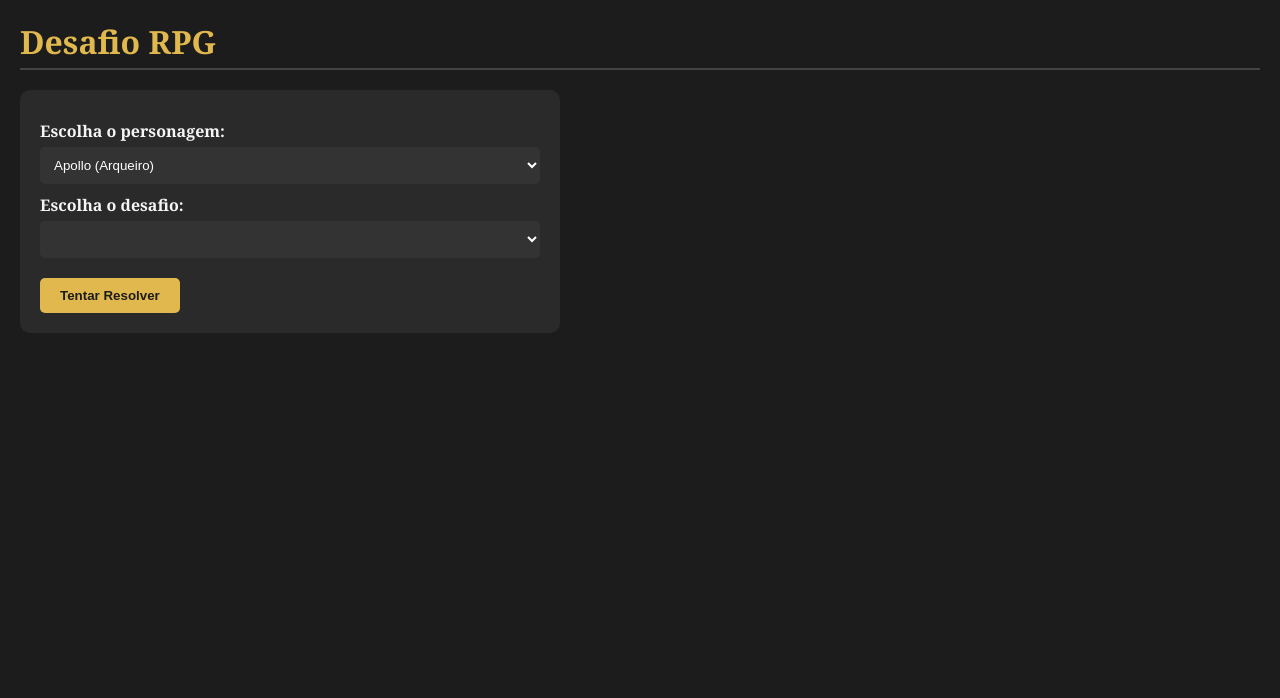
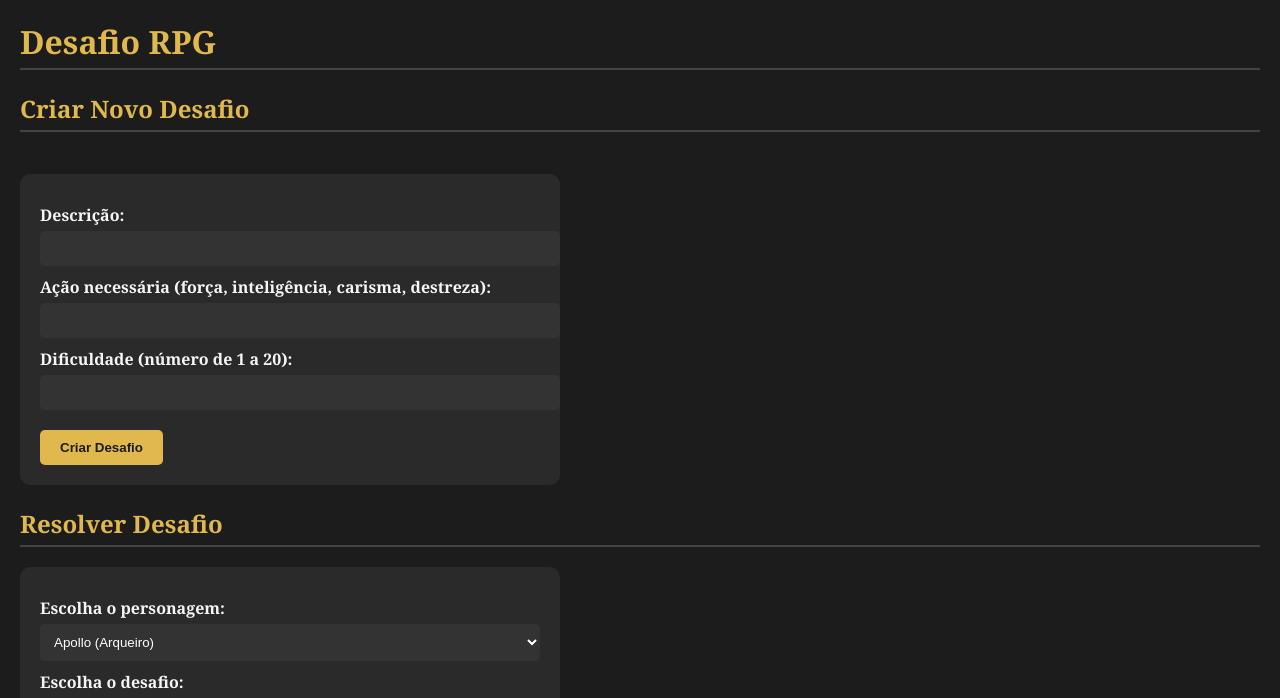
Before and after one commit to Murilonuness/Estudos-de-Logica-e-Python, a Django app: page /desafio/ in a window 1280 px wide. Shown: the part 74-772 px from the top of the page. Before the commit the page ends 407 px from the top, so only its background shows below. Run offline with Django 5.2, Linux system fonts and the light colour scheme; data comes from the database, SQL or seed files in the repository; both versions use the stored data as it was after the commit; lists and menus that the app fills with data are empty.

Commit message:
Exercício 42: Implementada funcionalidade de criação de desafios e resolução automática com rolagem de dados

```diff
--- a/ex42.py/rpg_project/jogo/templates/jogo/desafio.html
+++ b/ex42.py/rpg_project/jogo/templates/jogo/desafio.html
@@ -1,10 +1,31 @@
 {% extends 'base.html' %}
 
 {% block content %}
-<h1>Desafio RPG</h1>
+<h1>Desafio RPG</h1> <br>
 
+<h2>Criar Novo Desafio</h2> <br>
+<form method="POST" class="form-criar">
+    {% csrf_token %}
+    <input type="hidden" name="form_type" value="criar">
+
+    <label for="descricao">Descrição:</label>
+    <input type="text" id="descricao" name="descricao" required>
+
+    <label for="acao">Ação necessária (força, inteligência, carisma, destreza):</label>
+    <input type="text" id="acao" name="acao" required>
+
+    <label for="dificuldade">Dificuldade (número de 1 a 20):</label>
+    <input type="number" id="dificuldade" name="dificuldade" min="1" max="20" required>
+
+    <button type="submit">Criar Desafio</button>
+</form>
+
+<br>
+
+<h2>Resolver Desafio</h2>
 <form method="POST" class="form-desafio">
     {% csrf_token %}
+    <input type="hidden" name="form_type" value="resolver">
 
     <label for="personagem">Escolha o personagem:</label>
     <select id="personagem" name="personagem" required>
--- a/ex42.py/rpg_project/jogo/views.py
+++ b/ex42.py/rpg_project/jogo/views.py
@@ -52,44 +52,59 @@ def desafio(request):
     }
 
     resultado = None
-    desafios = DesafioCenario.objects.filter(resolvido=False)
-    personagens = Personagem.objects.all()
+
 
     if request.method == 'POST':
-        personagem_id = int(request.POST['personagem'])
-        desafio_id = int(request.POST['desafio_id'])
+        if 'descricao' in request.POST and 'acao' in request.POST and 'dificuldade' in request.POST:
+            descricao = request.POST.get('descricao')
+            acao = request.POST.get('acao')
+            dificuldade = int(request.POST.get('dificuldade'))
 
-        desafio = DesafioCenario.objects.get(id=desafio_id)
-        personagem = Personagem.objects.get(id=personagem_id)
+            DesafioCenario.objects.create(
+                descricao=descricao,
+                acao=acao,
+                dificuldade=dificuldade
+            )
+            return redirect('desafio')
 
-        acao = desafio.acao.lower()
-        atributo_nome = acoes_disponiveis.get(acao, {}).get('atributo')
-        atributo = getattr(personagem, atributo_nome, 0)
+        elif 'personagem' in request.POST and 'desafio_id' in request.POST:
+            personagem_id = int(request.POST['personagem'])
+            desafio_id = int(request.POST['desafio_id'])
 
-        dado = random.randint(1, 20)
-        total = dado + atributo
-        sucesso = total >= desafio.dificuldade
+            desafio_obj = DesafioCenario.objects.get(id=desafio_id)
+            personagem = Personagem.objects.get(id=personagem_id)
 
-        if sucesso:
-            personagem.ganhar_xp(50)
+            acao = desafio_obj.acao.lower()
+            atributo_nome = acoes_disponiveis.get(acao, {}).get('atributo')
+            atributo = getattr(personagem, atributo_nome, 0)
 
-        desafio.resolvido = True
-        desafio.personagem_resolveu = personagem
-        desafio.sucesso = sucesso
-        desafio.dado = dado
-        desafio.total = total
-        desafio.save()
+            dado = random.randint(1, 20)
+            total = dado + atributo
+            sucesso = total >= desafio_obj.dificuldade
 
-        resultado = {
-            'personagem': personagem,
-            'acao': acao,
-            'dado': dado,
-            'atributo': atributo,
-            'total': total,
-            'sucesso': sucesso,
-            'descricao': desafio.descricao,
-            'dificuldade': desafio.dificuldade
-        }
+            if sucesso:
+                personagem.ganhar_xp(50)
+
+            desafio_obj.resolvido = True
+            desafio_obj.personagem_resolveu = personagem
+            desafio_obj.sucesso = sucesso
+            desafio_obj.dado = dado
+            desafio_obj.total = total
+            desafio_obj.save()
+
+            resultado = {
+                'personagem': personagem,
+                'acao': acao,
+                'dado': dado,
+                'atributo': atributo,
+                'total': total,
+                'sucesso': sucesso,
+                'descricao': desafio_obj.descricao,
+                'dificuldade': desafio_obj.dificuldade
+            }
+
+    personagens = Personagem.objects.all()
+    desafios = DesafioCenario.objects.filter(resolvido=False)
 
     return render(request, 'jogo/desafio.html', {
         'personagens': personagens,
```
Also changed, not shown: ex42.py/rpg_project/db.sqlite3.
